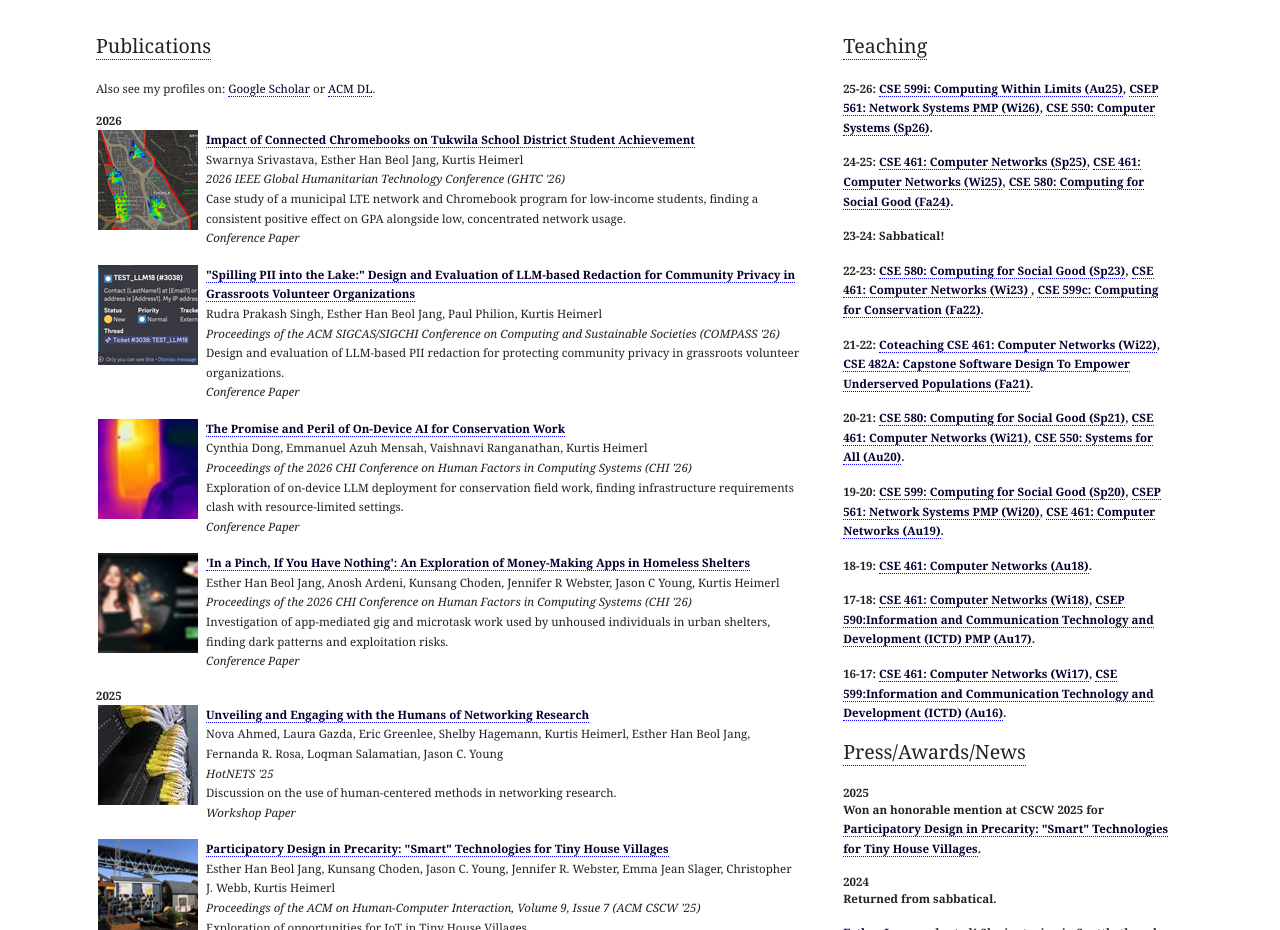
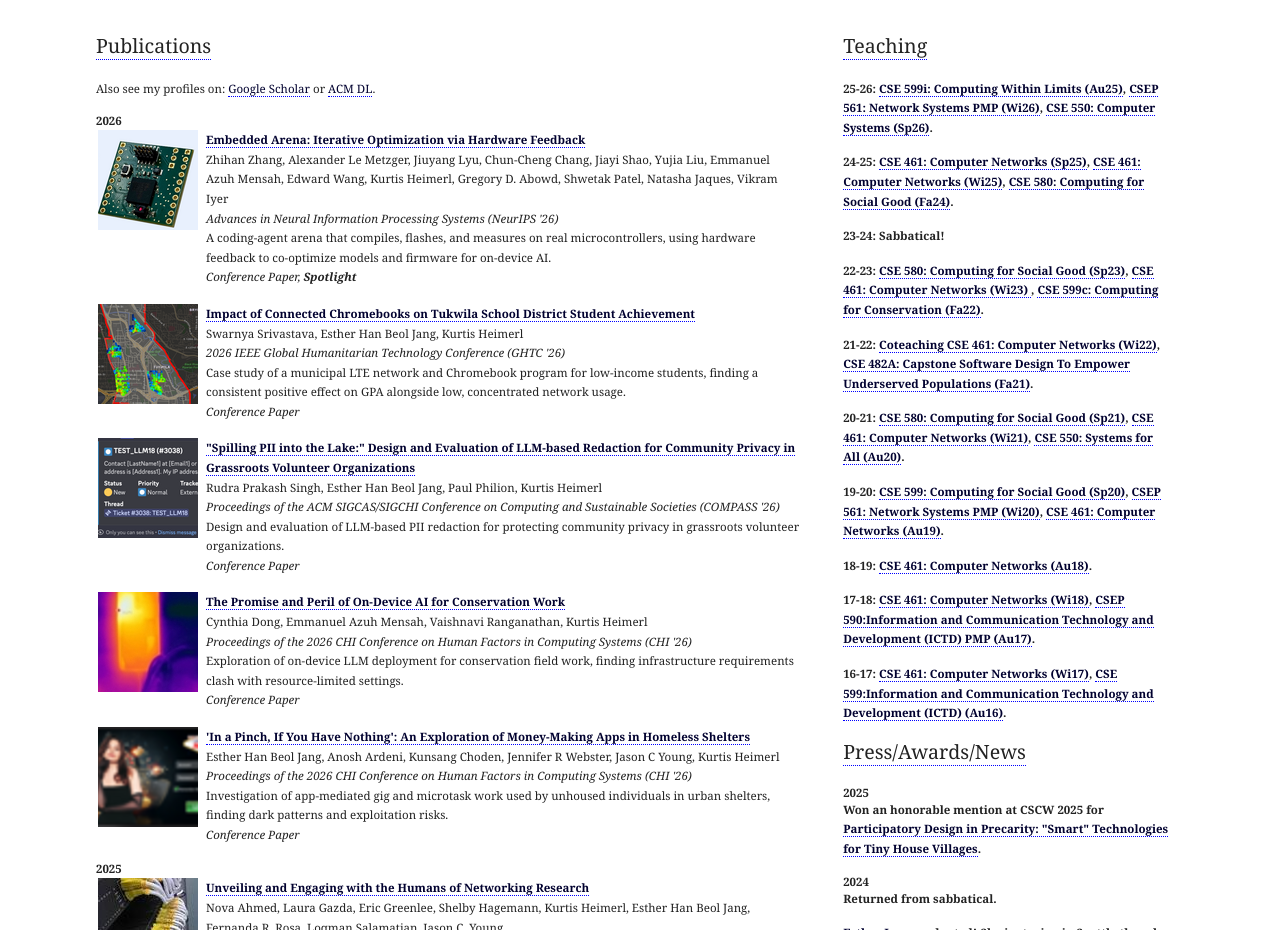
Before and after one commit to kheimerl/kheimerl.github.io, a plain HTML site: page index.html in a window 1280 px wide. Shown: the part 960-1890 px from the top of the page. Drawn offline with Linux system fonts and the light colour scheme.

Commit message:
Add NeurIPS '26 Spotlight Embedded Arena paper
Co-Authored-By: Claude Opus 5.5 <noreply@anthropic.com>

```diff
--- a/index.html
+++ b/index.html
@@ -115,6 +115,7 @@
       <div id="paperList">
 	<h4>2026</h4>
 	<table>
+	  <tbody><tr><td width="106" valign="top"><img src="images/embedded_arena.png" width="100"/></td><td valign="top">    <p class="pub">   <span class="pubtitle"><a href="pubs/embeddedarena_neurips26.pdf">Embedded Arena: Iterative Optimization via Hardware Feedback</a></span><br/>      <span class="pubauth"> Zhihan Zhang, Alexander Le Metzger, Jiuyang Lyu, Chun-Cheng Chang, Jiayi Shao, Yujia Liu, Emmanuel Azuh Mensah, Edward Wang, Kurtis Heimerl, Gregory D. Abowd, Shwetak Patel, Natasha Jaques, Vikram Iyer<br/></span> <span class="pubvenue"> Advances in Neural Information Processing Systems (NeurIPS '26)<br/></span>   <span class="pubsumm"> A coding-agent arena that compiles, flashes, and measures on real microcontrollers, using hardware feedback to co-optimize models and firmware for on-device AI. <br/></span>   <span class="pubvenue">Conference Paper, <b>Spotlight</b></span><span class="publinks"></span>       </p></td></tr>
 	  <tbody><tr><td width="106" valign="top"><img src="images/tukwila_lte.png" width="100"/></td><td valign="top">    <p class="pub">   <span class="pubtitle"><a href="pubs/tukwila_ghtc26.pdf">Impact of Connected Chromebooks on Tukwila School District Student Achievement</a></span><br/>      <span class="pubauth"> Swarnya Srivastava, Esther Han Beol Jang, Kurtis Heimerl<br/></span> <span class="pubvenue"> 2026 IEEE Global Humanitarian Technology Conference (GHTC '26)<br/></span>   <span class="pubsumm"> Case study of a municipal LTE network and Chromebook program for low-income students, finding a consistent positive effect on GPA alongside low, concentrated network usage. <br/></span>   <span class="pubvenue">Conference Paper</span><span class="publinks"></span>       </p></td></tr>
 	  <tbody><tr><td width="106" valign="top"><img src="images/pii_redaction.png" width="100"/></td><td valign="top">    <p class="pub">   <span class="pubtitle"><a href="https://doi.org/10.1145/3811242.3827559">"Spilling PII into the Lake:" Design and Evaluation of LLM-based Redaction for Community Privacy in Grassroots Volunteer Organizations</a></span><br/>      <span class="pubauth"> Rudra Prakash Singh, Esther Han Beol Jang, Paul Philion, Kurtis Heimerl<br/></span> <span class="pubvenue"> Proceedings of the ACM SIGCAS/SIGCHI Conference on Computing and Sustainable Societies (COMPASS '26)<br/></span>   <span class="pubsumm"> Design and evaluation of LLM-based PII redaction for protecting community privacy in grassroots volunteer organizations.<br/></span>   <span class="pubvenue">Conference Paper</span><span class="publinks"></span>       </p></td></tr>
 	  <tbody><tr><td width="106" valign="top"><img src="images/flir.jpg" width="100"/></td><td valign="top">    <p class="pub">   <span class="pubtitle"><a href="pubs/ondeviceai_chi26.pdf">The Promise and Peril of On-Device AI for Conservation Work</a></span><br/>      <span class="pubauth"> Cynthia Dong, Emmanuel Azuh Mensah, Vaishnavi Ranganathan, Kurtis Heimerl<br/></span> <span class="pubvenue"> Proceedings of the 2026 CHI Conference on Human Factors in Computing Systems (CHI '26)<br/></span>   <span class="pubsumm"> Exploration of on-device LLM deployment for conservation field work, finding infrastructure requirements clash with resource-limited settings. <br/></span>   <span class="pubvenue">Conference Paper</span><span class="publinks"></span>       </p></td></tr>
```
Also changed, not shown: images/embedded_arena.png (added), 1 other file.
